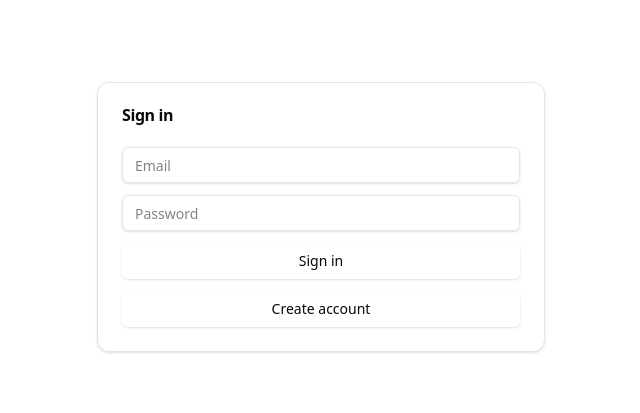
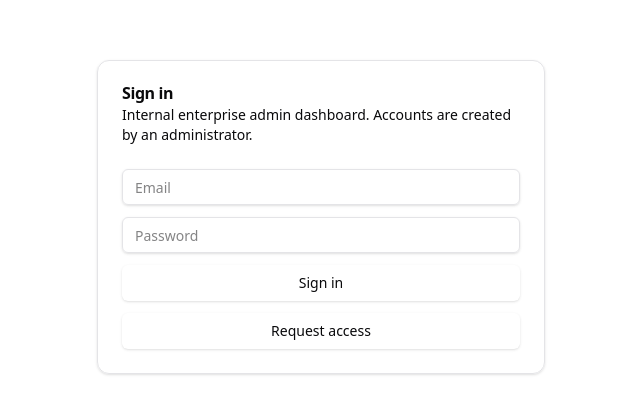
Before and after one commit to alfredulu/enterprise-admin-ui, a React (Vite) app: page /login in a window 1280 px wide. Shown: the part 183-596 px from the top of the page, without its empty margins (319-959 px from the left). Built offline with nearby package versions, Linux system fonts and the light colour scheme; no server answers.

Commit message:
authenticate user internally

```diff
--- a/src/pages/LoginPage.tsx
+++ b/src/pages/LoginPage.tsx
@@ -6,6 +6,8 @@ import { Input } from "@/components/ui/input";
 import { Button } from "@/components/ui/button";
 
 type LocationState = { from?: string } | null;
+
+const ADMIN_CONTACT_EMAIL = "elokaulu3328@gmail.com";
 
 export default function LoginPage() {
   const navigate = useNavigate();
@@ -38,30 +40,23 @@ export default function LoginPage() {
     navigate(state?.from ?? "/dashboard", { replace: true });
   }
 
-  async function onSignUp() {
-    setError(null);
-    setLoading(true);
-
-    const { error } = await supabase.auth.signUp({ email, password });
-
-    setLoading(false);
-
-    if (error) {
-      setError(error.message);
-      return;
-    }
-
+  function onRequestAccess() {
     setError(
-      "Account created. Check your email (if confirmations are enabled)."
+      `Request access: This is an internal admin dashboard. Ask an administrator to create your account. Contact: ${ADMIN_CONTACT_EMAIL}`
     );
   }
 
   return (
     <div className="grid min-h-screen place-items-center bg-muted p-6">
       <Card className="w-full max-w-md">
-        <CardHeader>
+        <CardHeader className="space-y-1">
           <CardTitle>Sign in</CardTitle>
+          <p className="text-sm text-muted-foreground">
+            Internal enterprise admin dashboard. Accounts are created by an
+            administrator.
+          </p>
         </CardHeader>
+
         <CardContent className="space-y-3">
           <form className="space-y-3" onSubmit={onSignIn}>
             <Input
@@ -82,7 +77,9 @@ export default function LoginPage() {
             />
 
             {error ? (
-              <div className="text-sm text-destructive">{error}</div>
+              <div className="text-sm text-destructive whitespace-pre-line">
+                {error}
+              </div>
             ) : null}
 
             <Button className="w-full" disabled={loading} type="submit">
@@ -94,9 +91,10 @@ export default function LoginPage() {
             className="w-full"
             variant="secondary"
             disabled={loading}
-            onClick={onSignUp}
+            onClick={onRequestAccess}
+            type="button"
           >
-            Create account
+            Request access
           </Button>
         </CardContent>
       </Card>
```
